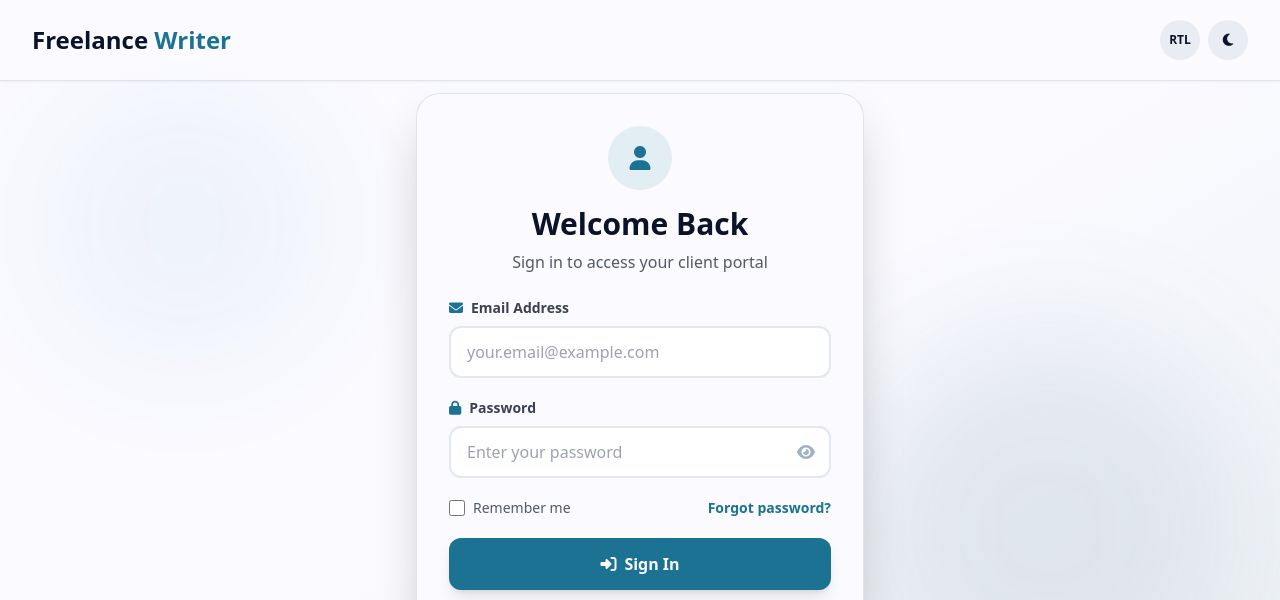
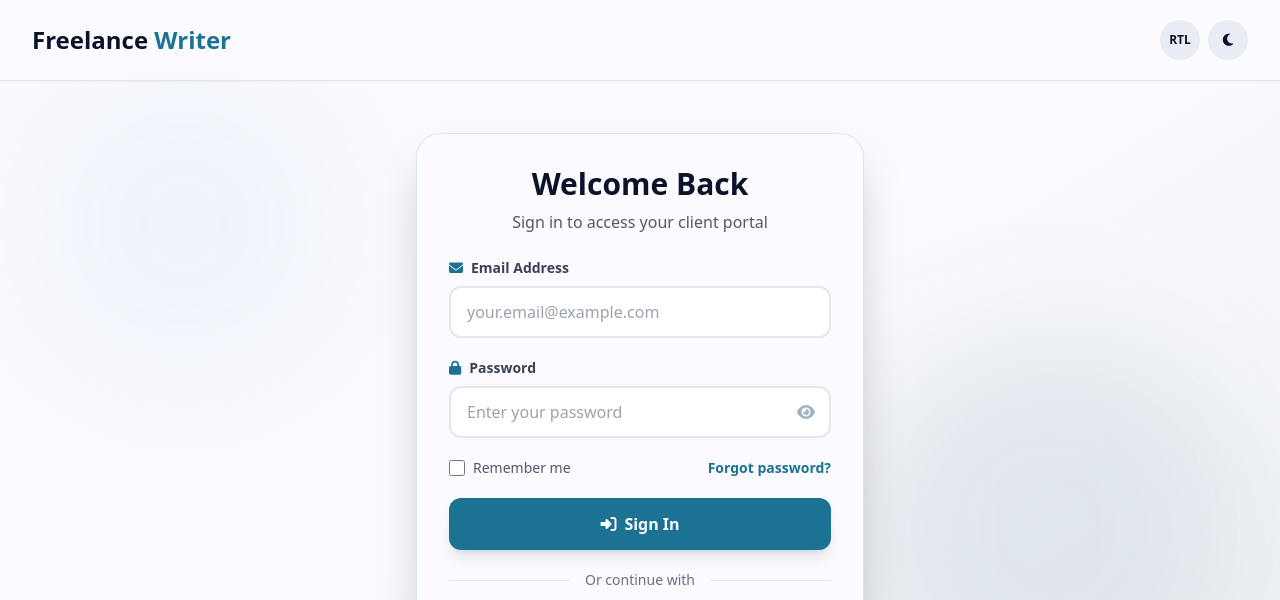
Before and after one commit to ARAVINDRMADDY/Freelance-Writer, a plain HTML site: page login.html in a window 1280 px wide. Shown: the top 600 px of the page. Drawn offline with nearby package versions, Linux system fonts and the light colour scheme.

Commit message:
first commit

```diff
--- a/login.html
+++ b/login.html
@@ -86,9 +86,7 @@
     <div class="w-full max-w-md bg-pearl dark:bg-obsidian/95 rounded-3xl shadow-2xl p-6 lg:p-8 border border-ice/30 dark:border-ice/10 relative z-10 animate-fade-in">
 
         <div class="text-center mb-6">
-          <div class="w-16 h-16 bg-sapphire/10 dark:bg-sapphire/20 rounded-full flex items-center justify-center mx-auto mb-4">
-            <i class="fas fa-user text-sapphire text-2xl"></i>
-          </div>
+
           <h2 class="text-3xl font-bold text-obsidian dark:text-pearl mb-2">Welcome Back</h2>
           <p class="text-obsidian/70 dark:text-ice">Sign in to access your client portal</p>
         </div>
```
